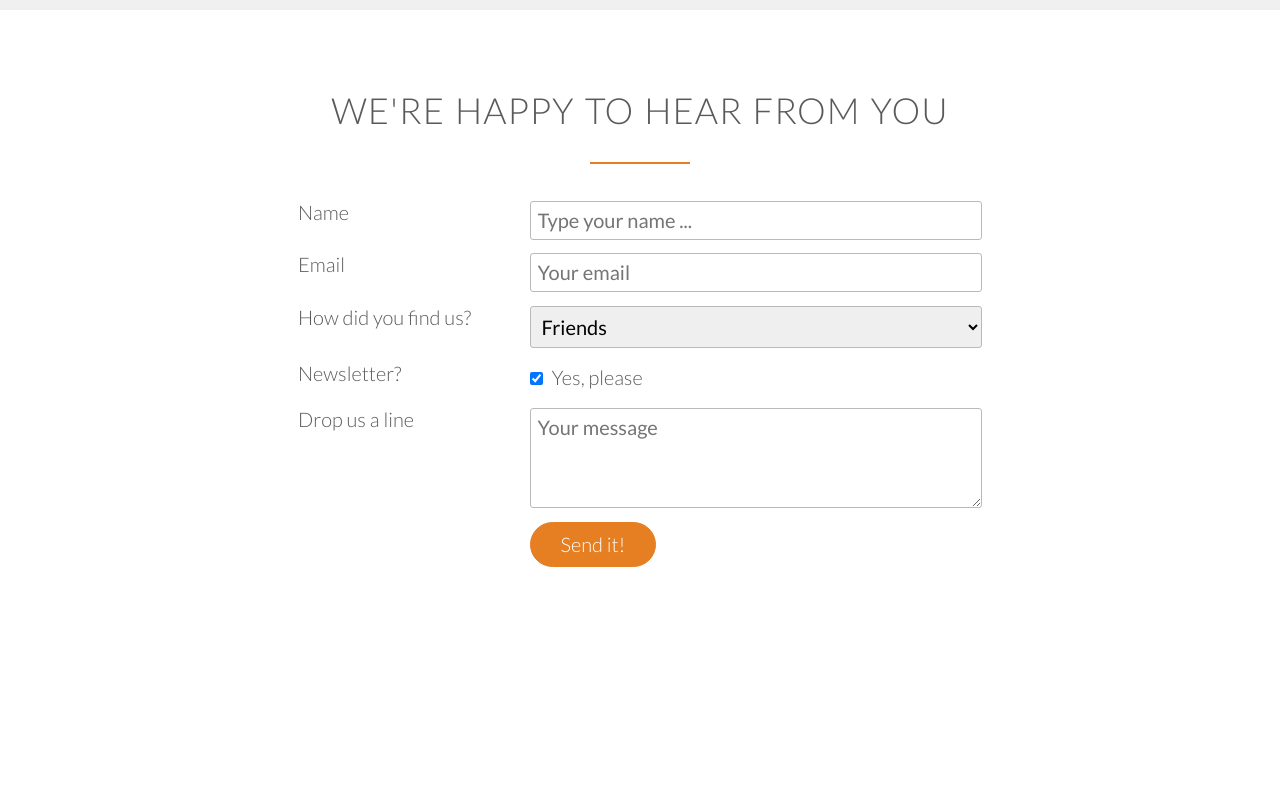
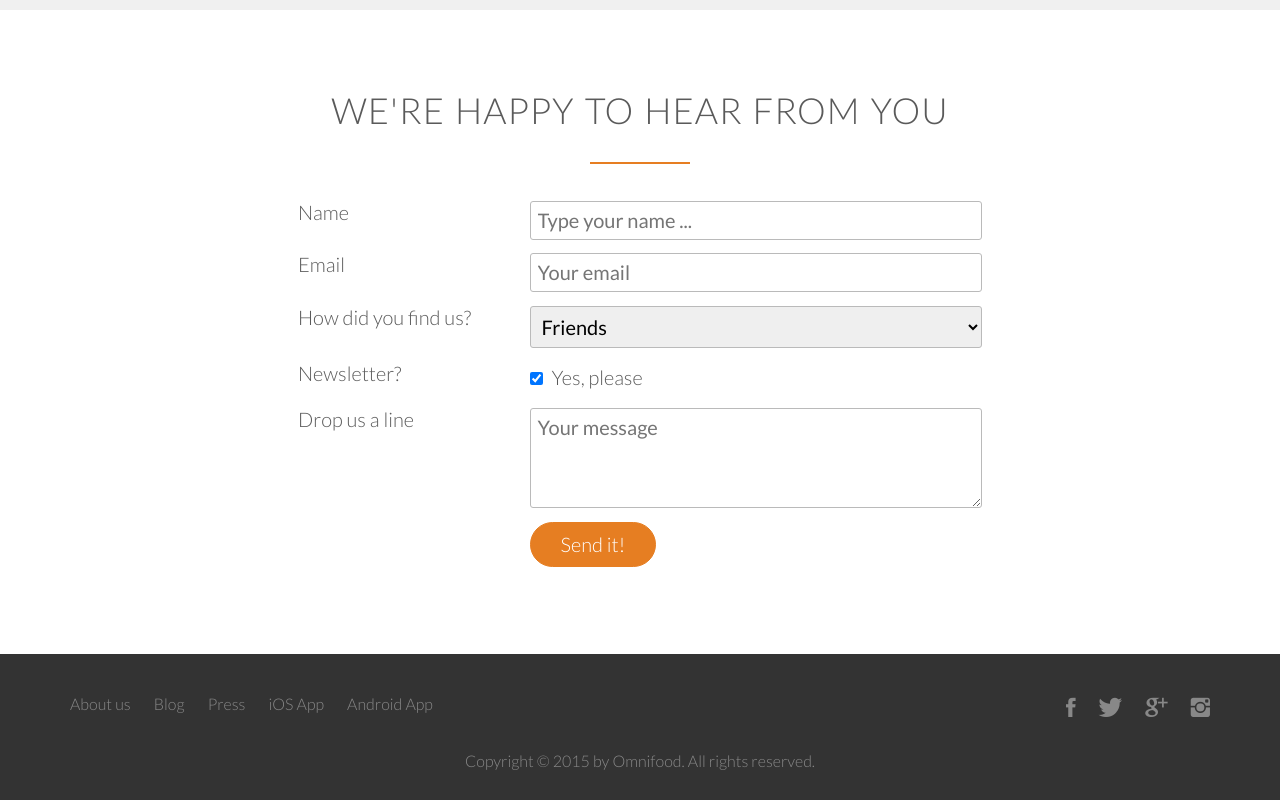
Before and after one commit to fabiovalinhos/Omnifood_food_delivery, a plain HTML site: page index.html in a window 1280 px wide. Shown: the part 4577-5377 px from the top of the page. Before the commit the page ends 5231 px from the top, so only its background shows below. Drawn offline with Linux system fonts and the light colour scheme; files whose address does not match are found by name.

Commit message:
Add section footer

```diff
--- a/index.html
+++ b/index.html
@@ -363,9 +363,34 @@
                     </div>
                 </form>
             </div>
-
         </section>
 
+        <footer>
+            <div class="row">
+                <div class="col span-1-of-2">
+                    <ul class="footer-nav">
+                        <li><a href="#">About us</a></li>
+                        <li><a href="#">Blog</a></li>
+                        <li><a href="#">Press</a></li>
+                        <li><a href="#">iOS App</a></li>
+                        <li><a href="#">Android App</a></li>
+                    </ul>
+                </div>
+                <div class="col span-1-of-2">
+                    <ul class="social-links">
+                        <li><a href="#"><i class="ion-social-facebook"></i></a></li>
+                        <li><a href="#"><i class="ion-social-twitter"></i></a></li>
+                        <li><a href="#"><i class="ion-social-googleplus"></i></a></li>
+                        <li><a href="#"><i class="ion-social-instagram"></i></a></li>
+                    </ul>
+                </div>
+            </div>
+            <div class="row">
+                <p>
+                    Copyright &copy; 2015 by Omnifood. All rights reserved.
+                </p>
+            </div>
+        </footer>
     </body>
 
 </html>
@@ -373,4 +398,5 @@
 <!--
 
 
+
 -->
--- a/resources/css/style.css
+++ b/resources/css/style.css
@@ -497,3 +497,83 @@ input[type=checkbox] {
 }
 
 *:focus {outline: none;}
+
+/*----------------------------------------*/
+/* Footer */
+/*----------------------------------------*/
+
+footer {
+    background-color: #333;
+    padding: 30px;
+    font-size: 80%;
+}
+
+.footer-nav {
+    list-style: none;
+    float: left;
+}
+
+.social-links {
+    list-style: none;
+    float: right;
+}
+
+.footer-nav li,
+.social-links li {
+    display: inline-block;
+    margin-right: 20px;
+}
+
+.footer-nav li:last-child,
+.social-links li:last-child {
+    margin-right: 0;
+}
+
+.footer-nav li a:link,
+.footer-nav li a:visited,
+.social-links li a:link,
+.social-links li a:visited {
+    text-decoration: none;
+    border: 0;
+    color: #888;
+    transition: color 0.2s;
+}
+
+.footer-nav li a:hover,
+.footer-nav li a:active {
+    color: #ddd;
+}
+
+.social-links li a:link,
+.social-links li a:visited {
+    font-size: 160%;
+}
+
+.ion-social-facebook,
+.ion-social-twitter,
+.ion-social-googleplus,
+.ion-social-instagram {
+    transition: color 0.2s;
+}
+
+.ion-social-facebook:hover {
+    color: #3b5998;
+}
+
+.ion-social-twitter:hover {
+    color: #55acee;
+}
+
+.ion-social-googleplus:hover {
+    color: #dd4b39;
+}
+
+.ion-social-instagram:hover {
+    color: #ffc838;
+}
+
+footer p {
+    color: #888;
+    text-align: center;
+    margin-top: 20px;
+}
```
